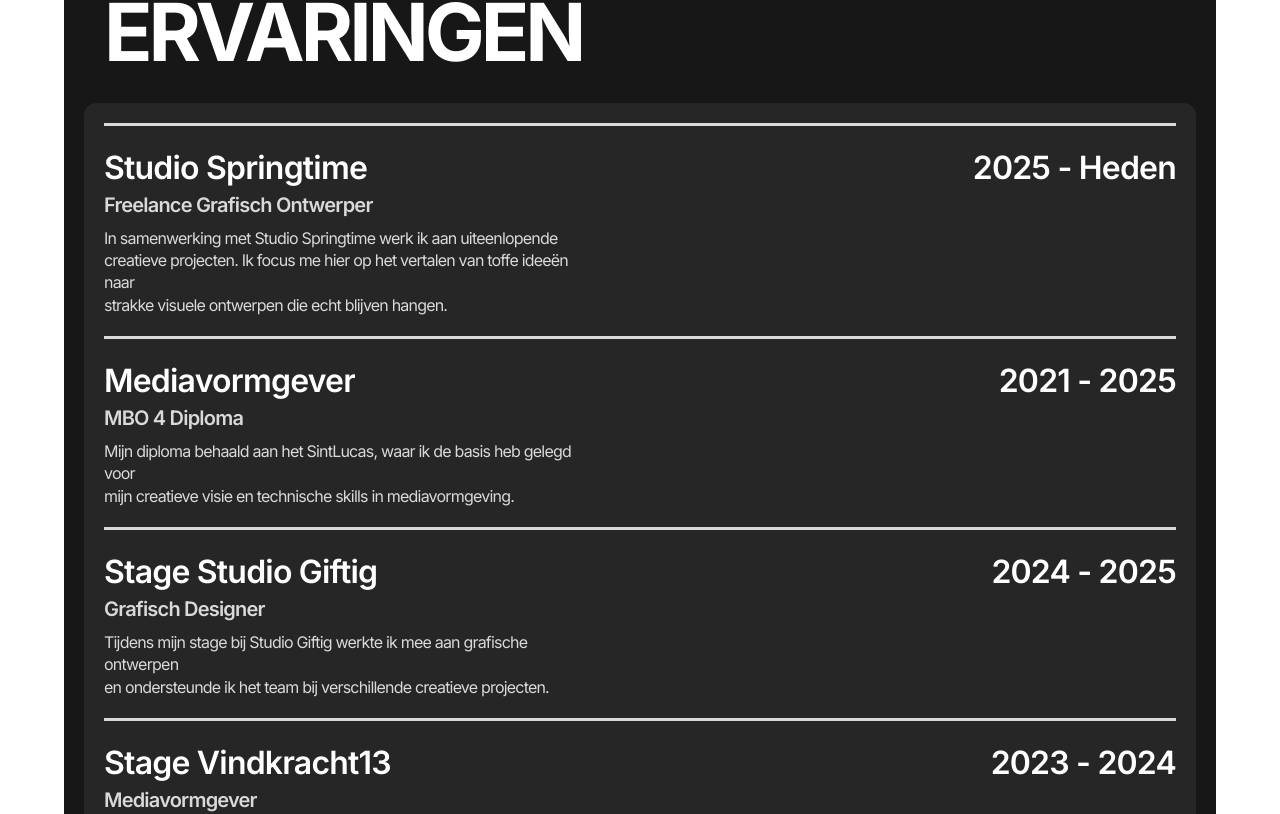
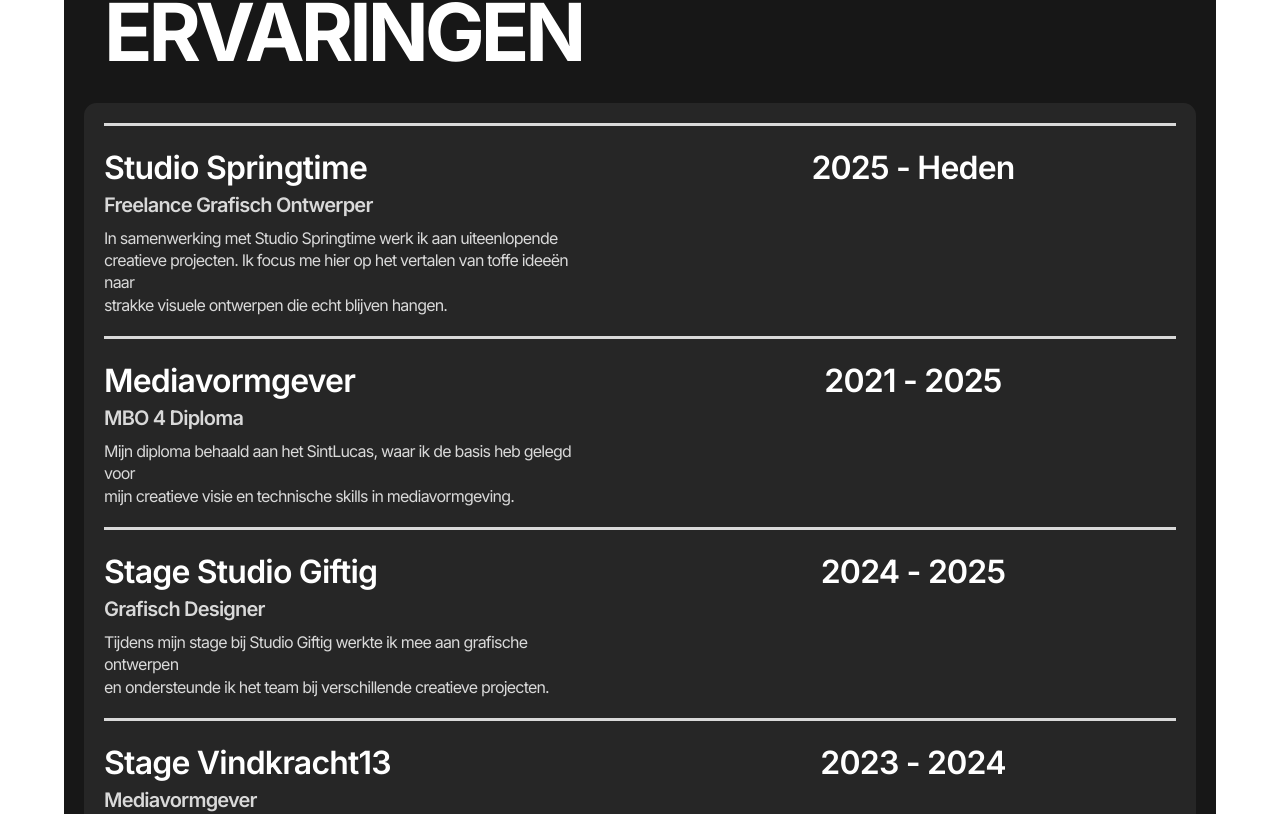
Before and after one commit to arekverbakel/arekverbakelportfolio, a Next.js app: page /over-mij in a window 1280 px wide. Shown: the part 926-1740 px from the top of the page. Built offline with nearby package versions, Linux system fonts and the light colour scheme.

Commit message:
Afstanden ervaring blok jaartal en links onderaan pagina maar niet footer
Afstanden ervaring blok jaartal en links onderaan pagina maar niet footer

```diff
--- a/app/over-mij/OverMij.module.css
+++ b/app/over-mij/OverMij.module.css
@@ -95,8 +95,8 @@
 }
 
 .rowTop {
-  display: flex;
-  justify-content: space-between;
+  display: grid;
+  grid-template-columns: 1fr 1fr;
   align-items: baseline;
   gap: var(--gap);
 }
@@ -112,6 +112,7 @@
   font-size: 32px;
   font-weight: 600;
   white-space: nowrap;
+  text-align: center;
 }
 
 .rowRole {
@@ -142,6 +143,13 @@
   }
   .rowDescription {
     display: none;
+  }
+  .rowTop {
+    display: flex;
+    justify-content: space-between;
+  }
+  .rowPeriod {
+    text-align: right;
   }
   .row,
   .row:first-child {
@@ -189,6 +197,7 @@
   display: block;
   text-align: center;
   margin-top: calc(var(--gap) * 2);
+  margin-bottom: calc(var(--gap) * 2);
   font-size: 24px;
   font-weight: 600;
   color: var(--color-darkest);
--- a/app/portfolio/Portfolio.module.css
+++ b/app/portfolio/Portfolio.module.css
@@ -50,6 +50,8 @@
   text-align: center;
   font-size: 24px;
   font-weight: 600;
+  margin-top: calc(var(--gap) * 2);
+  margin-bottom: calc(var(--gap) * 2);
 }
 
 @media (max-width: 640px) {
```
